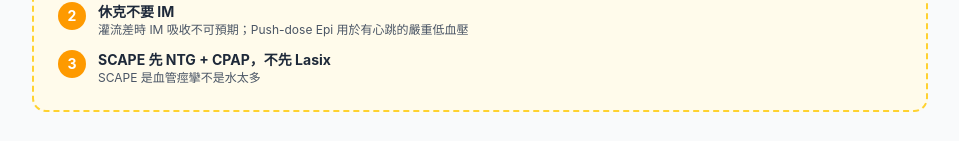
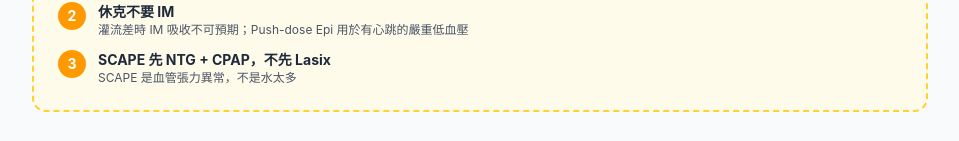
Before and after one commit to sniperHK/2026-EMTP-refresher-AG, a Vue app in the folder web/: page /roadmap in a window 1280 px wide. Shown: the part 3561-3702 px from the top of the page, without its empty margins (280-1239 px from the left). Built offline with nearby package versions, Linux system fonts and the light colour scheme; no server answers.

Commit message:
docs: refine SCAPE takeaway wording in roadmap

```diff
--- a/web/src/pages/RoadmapPage.tsx
+++ b/web/src/pages/RoadmapPage.tsx
@@ -426,7 +426,7 @@ export function RoadmapPage() {
             <span className="flex h-7 w-7 shrink-0 items-center justify-center rounded-full bg-amber-500 text-sm font-bold text-white">3</span>
             <div>
               <div className="text-sm font-bold text-gray-800">SCAPE 先 NTG + CPAP，不先 Lasix</div>
-              <div className="text-xs text-gray-600">SCAPE 是血管痙攣不是水太多</div>
+              <div className="text-xs text-gray-600">SCAPE 是血管張力異常，不是水太多</div>
             </div>
           </div>
         </div>
```
Also changed, not shown: 1 other file (tests, documents, lock files or other folders).
